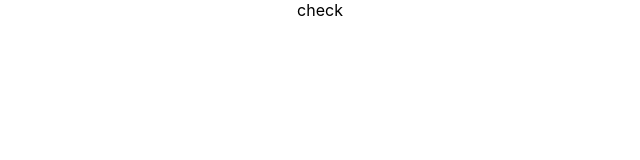
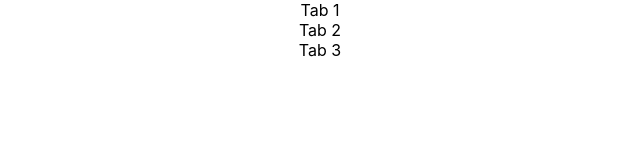
Before and after one commit to Stack-Naveen/20-reactjs-basic-projects, a React (Create React App) app: page / in a window 1280 px wide. Shown: the top 160 px of the page, without its empty margins (320-960 px from the left). Built offline with nearby package versions, Linux system fonts and the light colour scheme.

Commit message:
Create TabsInfo component and assume it as a parent component

```diff
--- a/src/App.js
+++ b/src/App.js
@@ -1,6 +1,7 @@
 import "./App.css";
+import TabsInfo from "./components/tabs-manage/tabs-info";
 /* import ScrollIndicator from "./components/scroll-indicator"; */
-import Tabs from "./components/tabs-manage/tabs";
+
 /* import SwitchColor from "./components/light-dark-mode"; */
 /* import TreeView from "./components/tree-view";
 import menus from "./components/tree-view/data"; */
@@ -22,7 +23,7 @@ function App() {
       {/* <QrCode/> */}
       {/* <SwitchColor/> */}
       {/* <ScrollIndicator url={"https://dummyjson.com/products?limit=100"} /> */}
-      <Tabs/>
+      <TabsInfo/>
     </div>
   );
 }
--- a/src/components/tabs-manage/tabs-info.jsx
+++ b/src/components/tabs-manage/tabs-info.jsx
@@ -0,0 +1,20 @@
+import Tabs from "./tabs";
+
+export default function TabsInfo() {
+  const tabs = [
+    {
+      label: "Tab 1",
+      content: <div>This is content for Tab 1</div>,
+    },
+    {
+      label: "Tab 2",
+      content: <div>This is content for Tab 2</div>,
+    },
+    {
+      label: "Tab 3",
+      content: <div>This is content for Tab 3</div>,
+    },
+  ];
+
+  return <Tabs tabsContent={tabs} />;
+}
--- a/src/components/tabs-manage/tabs.jsx
+++ b/src/components/tabs-manage/tabs.jsx
@@ -1,9 +1,13 @@
-export default function Tabs (){
-    return(
-        <div>
-            <div>
-                check
-            </div>
-        </div>
-    )
+export default function Tabs({ tabsContent }) {
+  return (
+    <div className="container">
+      <div className="title">
+        {tabsContent.map(({ label }) => (
+          <div>
+            <span className="label">{label}</span>
+          </div>
+        ))}
+      </div>
+    </div>
+  );
 }
```
